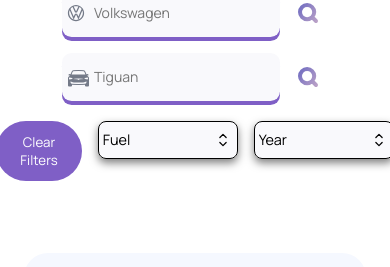
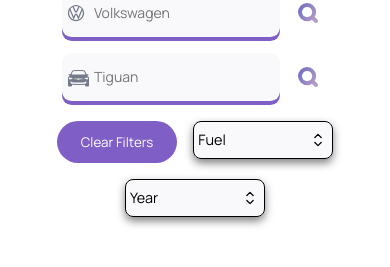
Before and after one commit to ahmedjk34/motor-showcase, a Next.js app: page / in a window 390 px wide. Shown: the part 1040-1307 px from the top of the page. Built offline with nearby package versions, Linux system fonts and the light colour scheme.

Commit message:
More adjustments for smaller screen sizes

```diff
--- a/src/components/CarDetails/car-details.module.scss
+++ b/src/components/CarDetails/car-details.module.scss
@@ -122,3 +122,9 @@
     }
   }
 }
+
+@media (max-width: 400px) {
+  .modalWrapper {
+    margin: 0 1.25rem;
+  }
+}
--- a/src/styles/pages/home-page.module.scss
+++ b/src/styles/pages/home-page.module.scss
@@ -74,6 +74,8 @@
       }
       .filtersContainer {
         display: flex;
+        flex-wrap: wrap;
+        justify-content: center;
         gap: 1rem;
       }
     }
@@ -111,6 +113,7 @@
       position: relative;
       margin-top: 0;
       padding-left: 3rem;
+      overflow: hidden;
       .heroInfo {
         display: flex;
         flex-direction: column;
```
